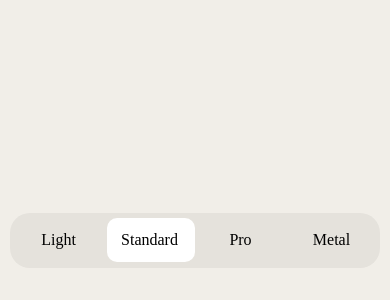
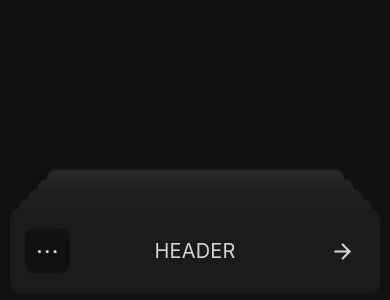
Before and after one commit to JediDevYury/reanimated-practice, a React Native app: screen / in a window 390 px wide. Shown: the part 182-482 px from the top of the page. Built offline with nearby package versions, Linux system fonts and the light colour scheme; a web font is replaced by a local one.

Commit message:
feat: Dropdown expand-collapse animation

```diff
--- a/App.tsx
+++ b/App.tsx
@@ -2,23 +2,27 @@ import { useEffect, useState } from 'react';
 import { View, StyleSheet} from "react-native";
 import * as Font from 'expo-font';
 import {StatusBar} from 'expo-status-bar';
-import {Palette} from "./constants";
 import sfCompactRoundedMedium from './assets/fonts/SF-Compact-Rounded-Medium.otf';
-import SegmentedControl from "./components/SegmentedConrol"; // medium
+import Dropdown from "./components/Dropdown";
 
-const options = ['Light', 'Standard', 'Pro', "Metal"];
+const options = [
+  { label: 'Charts', iconName: 'barschart' },
+  { label: 'Book', iconName: 'book' },
+  { label: 'Calendar', iconName: 'calendar' },
+  { label: 'Camera', iconName: 'camera' },
+];
+
+const header = {
+  label: 'Header',
+  iconName: 'ellipsis1',
+};
 
 export function App() {
-  const [selectedOption, setSelectedOption] = useState('Standard');
 
   return (
    <View style={styles.container}>
+     <Dropdown header={header} options={options}/>
      <StatusBar style="auto" />
-     <SegmentedControl
-      options={options}
-      selectedOption={selectedOption}
-      onSelect={setSelectedOption}
-     />
    </View>
   );
 }
@@ -26,7 +30,7 @@ export function App() {
 const styles = StyleSheet.create({
   container: {
     flex: 1,
-    backgroundColor: Palette.background,
+    backgroundColor: "#111",
     alignItems: 'center',
     justifyContent: 'center',
   },
--- /dev/null
+++ b/components/Dropdown.tsx
@@ -0,0 +1,36 @@
+import DropdownListItem from "./DropdownListItem";
+import {useSharedValue} from "react-native-reanimated";
+
+export type DropdownItemType = {
+  label: string;
+  iconName: string;
+};
+
+type DropdownProps = {
+  header: DropdownItemType;
+  options: DropdownItemType[];
+};
+
+
+const Dropdown = ({header, options}: DropdownProps) => {
+  const dropdownItems = [header, ...options];
+  const isExpanded = useSharedValue(false)
+
+  return (
+   <>
+     {
+       dropdownItems.map((item, index) => {
+         return <DropdownListItem
+          key={item.label}
+          item={item}
+          index={index}
+          dropdownItemsCount={dropdownItems.length}
+          isExpanded={isExpanded}
+         />
+       })
+     }
+   </>
+  );
+};
+
+export default Dropdown;
--- /dev/null
+++ b/components/DropdownListItem.tsx
@@ -0,0 +1,138 @@
+import {StyleSheet, useWindowDimensions, View, Text} from 'react-native';
+import {DropdownItemType} from "./Dropdown";
+import Color from "color";
+import Animated, {useAnimatedStyle, withSpring, withTiming } from "react-native-reanimated";
+import {AntDesign, MaterialIcons} from "@expo/vector-icons";
+
+type DropdownListItemProps = {
+  item: DropdownItemType;
+  index: number;
+  dropdownItemsCount: number;
+  isExpanded: {
+    value: boolean;
+  }
+};
+
+const dropdownHeight = 85;
+const margin = 10;
+
+const DropdownListItem = ({index, dropdownItemsCount, isExpanded, item}: DropdownListItemProps) => {
+  const {width: windowWidth} = useWindowDimensions()
+  const fullDropdownHeight = dropdownItemsCount * (dropdownHeight + margin);
+  const collapsedTop = fullDropdownHeight / 2 - dropdownHeight;
+  const expandedTop = (dropdownHeight + margin) * index;
+
+  const expandedScale = 1;
+  const collapsedScale = 1 - index * 0.05;
+
+  const expandedBackground = '#1B1B1B';
+
+  const collapsedBackground = Color(expandedBackground)
+   .lighten(index * 0.1)
+   .hex();
+
+  const rStyle = useAnimatedStyle(() => {
+    return {
+      backgroundColor: withTiming(isExpanded.value ? expandedBackground : collapsedBackground),
+      top: withSpring(isExpanded.value ? expandedTop : collapsedTop),
+      transform: [
+        {
+          scale: withSpring(isExpanded.value ? expandedScale : collapsedScale),
+        },
+        {
+          translateY: fullDropdownHeight / 2,
+        },
+      ]
+    };
+  });
+
+  const rHeaderArrowIconStyle = useAnimatedStyle(() => {
+    const animation = isExpanded.value ? '90deg' : '0deg'
+    return {
+      transform: [
+        {
+          rotate: withTiming(animation)
+        }
+      ]
+    };
+  });
+
+  const rLeftIconOpacityStyle = useAnimatedStyle(() => {
+    const animation = isExpanded.value ? 1 : 0;
+    return {
+      opacity: withTiming(animation),
+    };
+  });
+
+  const isHeader = index === 0;
+
+  return (
+   <Animated.View
+    onTouchEnd={() => {
+      if (!isHeader) return;
+      isExpanded.value = !isExpanded.value;
+    }}
+    style={[styles.container, {
+     width: windowWidth * 0.95,
+     height: dropdownHeight,
+     borderRadius: 10,
+      zIndex: dropdownItemsCount - index,
+   }, rStyle]}>
+     <View style={styles.content}>
+       <Animated.View style={[
+         styles.iconContainer,
+         {
+           left: 15,
+         },
+         !isHeader && rLeftIconOpacityStyle
+       ]}>
+         <AntDesign name={item.iconName as any} size={25} color={"#D4D4D4"} />
+       </Animated.View>
+       <Text style={styles.label}>{item.label}</Text>
+       <Animated.View style={[
+         styles.iconContainer,
+         {
+           right: 15,
+           backgroundColor: 'transparent',
+         },
+         isHeader && rHeaderArrowIconStyle
+       ]}>
+         <MaterialIcons
+          name={
+           isHeader ? 'arrow-forward' : 'arrow-back'
+          }
+          size={25}
+          color={"#D4D4D4"} />
+       </Animated.View>
+     </View>
+   </Animated.View>
+  );
+};
+
+const styles = StyleSheet.create({
+  container: {
+    position: 'absolute',
+  },
+  content: {
+    flex: 1,
+    justifyContent: 'center',
+    alignItems: 'center',
+  },
+  label: {
+    color: '#D4D4D4',
+    fontSize: 20,
+    textTransform: 'uppercase',
+    letterSpacing: 0.2
+  },
+  iconContainer: {
+    position: 'absolute',
+    width: 45,
+    aspectRatio: 1,
+    backgroundColor: '#111',
+    borderRadius: 10,
+    justifyContent: 'center',
+    alignItems: 'center',
+  }
+});
+
+export default DropdownListItem;
--- a/package.json
+++ b/package.json
@@ -9,16 +9,18 @@
     "web": "expo start --web"
   },
   "dependencies": {
+    "color": "^4.2.3",
     "expo": "~50.0.14",
+    "expo-image": "~1.10.6",
     "expo-status-bar": "~1.11.1",
     "react": "18.2.0",
     "react-native": "0.73.6",
-    "react-native-reanimated": "~3.6.2",
     "react-native-gesture-handler": "~2.14.0",
-    "expo-image": "~1.10.6"
+    "react-native-reanimated": "~3.6.2"
   },
   "devDependencies": {
     "@babel/core": "^7.20.0",
+    "@types/color": "^3.0.6",
     "@types/react": "~18.2.45",
     "typescript": "^5.1.3"
   },
```
Also changed, not shown: 1 other file (tests, documents, lock files or other folders).
